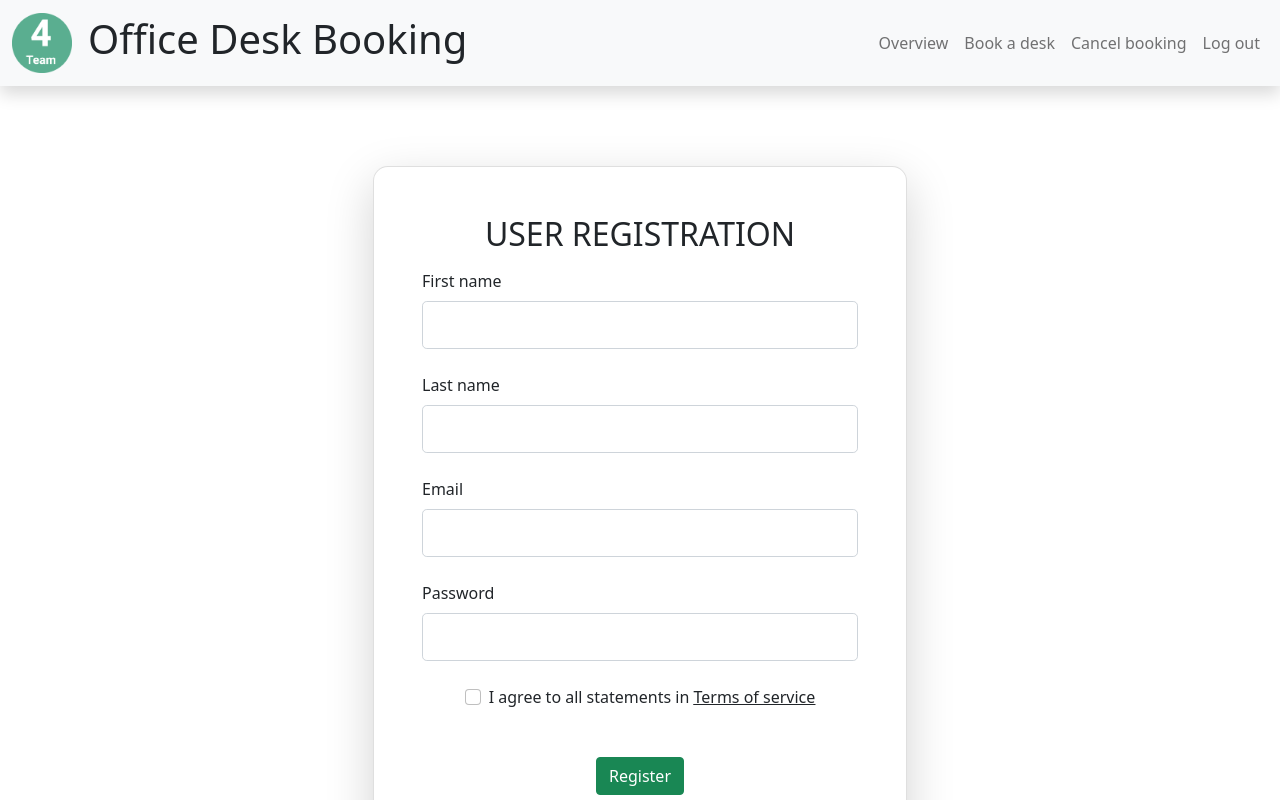
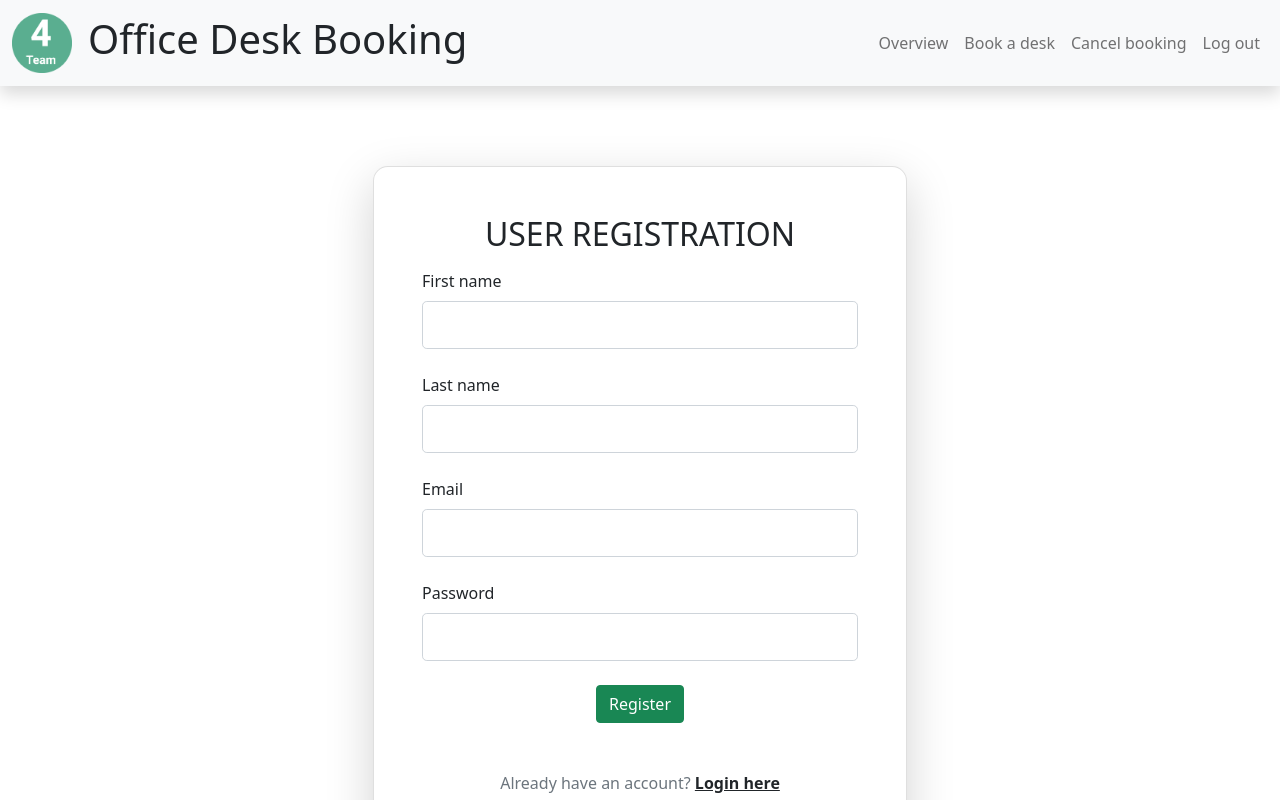
Before and after one commit to team4-booking-app/desk-booking-app-FE, an Angular app: page /auth/registration in a window 1280 px wide. Shown: the top 800 px of the page. Built offline with nearby package versions, Linux system fonts and the light colour scheme.

Commit message:
removed asked features' '

```diff
--- a/src/app/auth/login/login.component.html
+++ b/src/app/auth/login/login.component.html
@@ -51,7 +51,6 @@
               <div class="mb-3">
                 <div class="mb-2 w-100">
                   <label for="password" class="text-muted">Password</label>
-                  <a href="" class="float-end"> Forgot Password? </a>
                 </div>
                 <input
                   type="password"
@@ -74,17 +73,6 @@
               </div>
 
               <div class="d-flex align-items-center">
-                <div class="form-check">
-                  <input
-                    type="checkbox"
-                    name="remember"
-                    id="remember"
-                    class="form-check-input"
-                  />
-                  <label for="remember" class="form-check-label"
-                    >Remember Me</label
-                  >
-                </div>
 
                 <button
                   type="submit"
--- a/src/app/auth/registration/registration.component.html
+++ b/src/app/auth/registration/registration.component.html
@@ -112,19 +112,6 @@
                 </div>
               </div>
 
-              <div class="form-check d-flex justify-content-center mb-5">
-                <input
-                  class="form-check-input me-2"
-                  type="checkbox"
-                  value=""
-                  id="checkbox"
-                />
-                <label class="form-check-label" for="terms">
-                  I agree to all statements in
-                  <a href="#!" class="text-body"><u>Terms of service</u></a>
-                </label>
-              </div>
-
               <div class="d-flex justify-content-center">
                 <button
                   type="submit"
```
